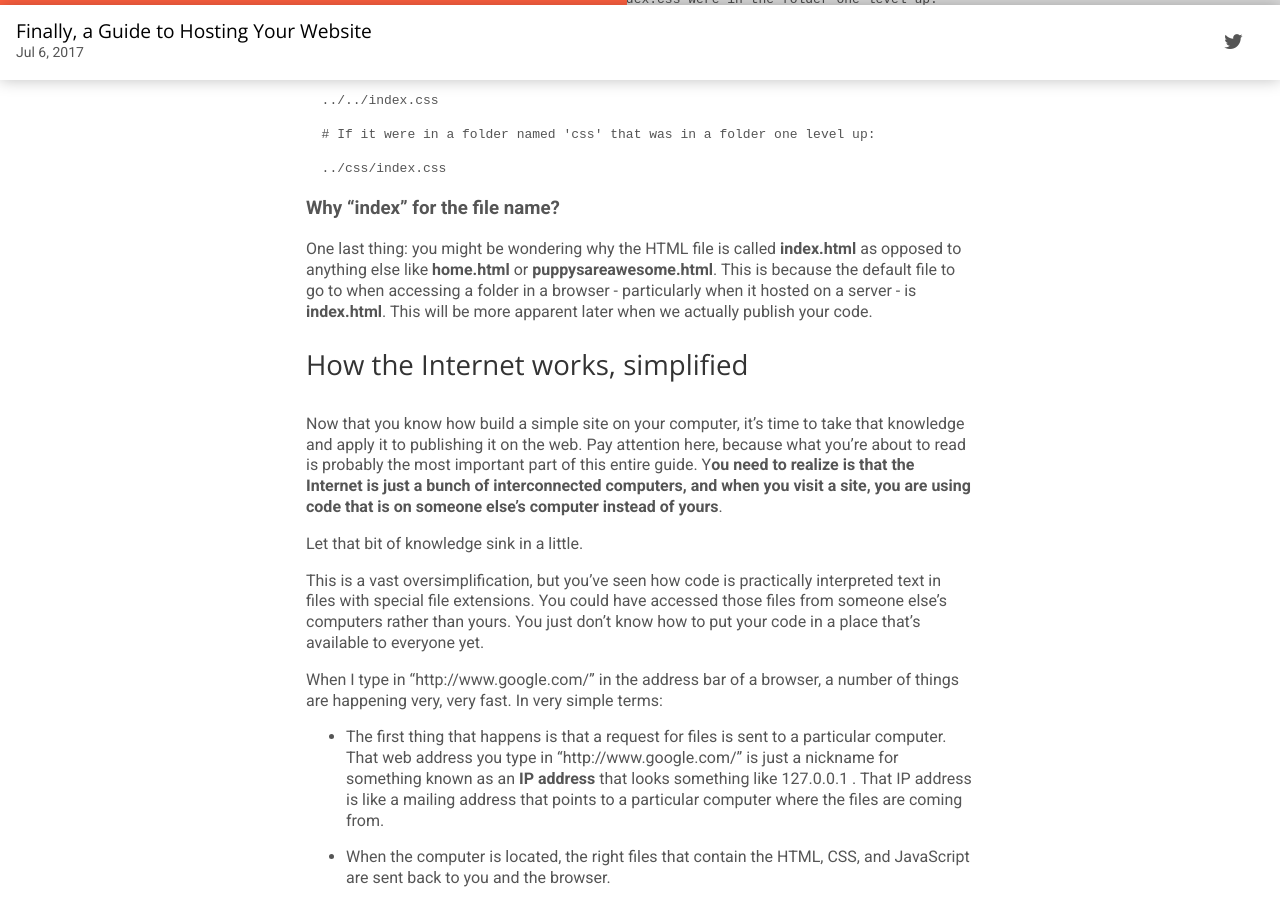
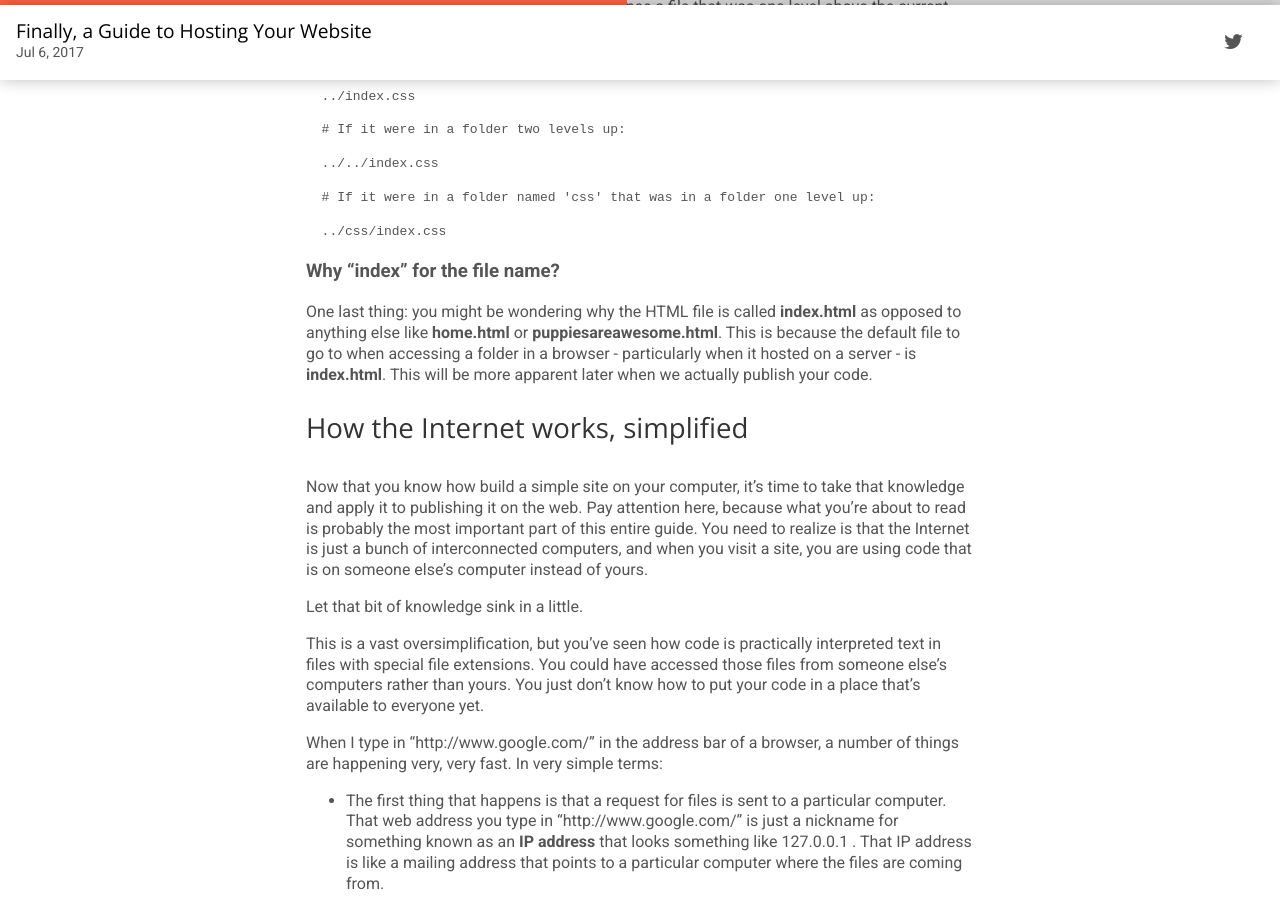
Before and after one commit to JonHMChan/blog, a Jekyll site: the page built from _posts/2017-07-06-finally-a-guide-to-hosting-your-website.markdown, in a window 1280 px wide and 900 px high, scrolled down 3684 px. Built offline with Jekyll 4.4.1, drawn with Linux system fonts in a browser that asks for light colours; nearby versions of some CDN libraries; our own code applies the rules of GitHub Pages for plain Markdown files; some of the changed text lies outside the part shown.

Commit message:
Updated Finally A Guide To Hosting Your Website

```diff
--- a/_posts/2017-07-06-finally-a-guide-to-hosting-your-website.markdown
+++ b/_posts/2017-07-06-finally-a-guide-to-hosting-your-website.markdown
@@ -9,7 +9,7 @@
 
 Since I built [Bento](https://bento.io/), I've heard this complaint time and time again, and it's a shortcoming for most learning resources on the web (even the ones that I admire and love). So here's a (lengthy) guide about how to write static web pages on your computer then put it on the Internet.
 
-One important note before we begin: this covers a very large number of topics that will get you to hosting a very basic website. This guide does \*not \*cover how to host a website with a back-end web framework, databases, caching, and so forth. I assume that since you are a beginner who needs this guide, your skill level is far more fundamental and you know only HTML, CSS, and maybe some JavaScript. I will probably write another post on hosting more sophisticated sites later on.
+One important note before we begin: this covers a very large number of topics that will get you to hosting a very basic website. This guide does *not* cover how to host a website with a back-end web framework, databases, caching, and so forth. I assume that since you are a beginner who needs this guide, your skill level is far more fundamental and you know only HTML, CSS, and maybe some JavaScript. I will probably write another post on hosting more sophisticated sites later on.
 
 Let's get started.
 
@@ -33,7 +33,7 @@
 
 * Save that file as **index.html** on your Desktop. It's very important that the name of the file after period is "html" - this part is known as the **file extension**. You might have noticed that images have different file extensions like jpg, gif, or png. This is just like that and it specifies what kind of file you are creating.
 
-* Open up a browser like Chrome, Safari, Firefox, or Internet Exploder. Go to File > Open File and find the **index.html** file you just created back on your Desktop.
+* Open up a browser like Chrome, Safari, Firefox, or Internet Exploder. Go to `File > Open File` and find the **index.html** file you just created back on your Desktop.
 
 * You should see "Hello World!" in your web browser. Try changing the contents of your index.html file with new HTML, save the file, and hit refresh on your browser. You'll see that it starts changing!
 
@@ -77,9 +77,9 @@
 
 * Open up **index.html** in your browser just like you did before (or refresh it if you already had it open). You'll see that your JavaScript gets executed, your CSS rules have been applied, and your HTML is there too!
 
-HTML files work in concert with CSS and JavaScript files. The <link> tag that you put in between the <head> tags allows you to refer to CSS rules \*in another file. \*In this case, it is **index.css**. You could have renamed your CSS file to anything you want as long as it had the CSS file extension after it. It could be **dog.css** or even **i-dont-care-what-I-call-it.css** and you would just need to change the "href" attribute in the <link> tag to make it work. It is generally good practice to put your CSS files within the <head> tags so that your style rules are loaded *before* anything after it shows up in the page. Otherwise, your content may look like ugly default HTML without styles for a split-second while the CSS is being loaded.
+HTML files work in concert with CSS and JavaScript files. The `<link>` tag that you put in between the `<head>` tags allows you to refer to CSS rules \*in another file. \*In this case, it is **index.css**. You could have renamed your CSS file to anything you want as long as it had the CSS file extension after it. It could be **dog.css** or even **i-dont-care-what-I-call-it.css** and you would just need to change the "href" attribute in the `<link>` tag to make it work. It is generally good practice to put your CSS files within the <head> tags so that your style rules are loaded *before* anything after it shows up in the page. Otherwise, your content may look like ugly default HTML without styles for a split-second while the CSS is being loaded.
 
-This ability to reference code in other files works exactly the same way for JavaScript except with the relevant <script> tag is right before the ending <body> tag and uses the the "src" attribute. It is generally good practice to put your JavaScript files at the end of your <body> tags so that it won't block the loading of HTML or CSS. Otherwise, it may give the user the impression that your site is very slow if you have a lot of JavaScript.
+This ability to reference code in other files works exactly the same way for JavaScript except with the relevant `<script>` tag is right before the ending `<body>` tag and uses the the "src" attribute. It is generally good practice to put your JavaScript files at the end of your `<body>` tags so that it won't block the loading of HTML or CSS. Otherwise, it may give the user the impression that your site is very slow if you have a lot of JavaScript.
 
 ### File Structure
 
@@ -89,7 +89,7 @@
 
 * All of your site's files are put into a single folder. This includes HTML, CSS, JavaScript, and even images.
 
-* Your HTML files typically stay at the root of the folder while your other files go into folders separated by type. I typically create folders named css, js, and img for CSS, JavaScript, and images respectively.
+* Your HTML files typically stay at the root of the folder while your other files go into folders separated by type. I typically create folders named `css`, `js`, and `img` for CSS, JavaScript, and images respectively.
 
 * Your HTML needs to be modified to include the right paths for your different files if they are in different folders. For example, if you used the same folder names I did, your HTML would look like this (note the href attribute in the tag and the src attribute in the tag):
 
@@ -123,11 +123,11 @@
 
 ### Why "index" for the file name?
 
-One last thing: you might be wondering why the HTML file is called **index.html** as opposed to anything else like **home.html** or **puppysareawesome.html**. This is because the default file to go to when accessing a folder in a browser - particularly when it hosted on a server - is **index.html**. This will be more apparent later when we actually publish your code.
+One last thing: you might be wondering why the HTML file is called **index.html** as opposed to anything else like **home.html** or **puppiesareawesome.html**. This is because the default file to go to when accessing a folder in a browser - particularly when it hosted on a server - is **index.html**. This will be more apparent later when we actually publish your code.
 
 ## How the Internet works, simplified
 
-Now that you know how build a simple site on your computer, it's time to take that knowledge and apply it to publishing it on the web. Pay attention here, because what you're about to read is probably the most important part of this entire guide. Y**ou need to realize is that the Internet is just a bunch of interconnected computers, and when you visit a site, you are using code that is on someone else's computer instead of yours**.
+Now that you know how build a simple site on your computer, it's time to take that knowledge and apply it to publishing it on the web. Pay attention here, because what you're about to read is probably the most important part of this entire guide. You need to realize is that the Internet is just a bunch of interconnected computers, and when you visit a site, you are using code that is on someone else's computer instead of yours.
 
 Let that bit of knowledge sink in a little.
 
```
Also changed, not shown: other parts of _posts/2017-07-06-finally-a-guide-to-hosting-your-website.markdown (+3 -3 lines).
